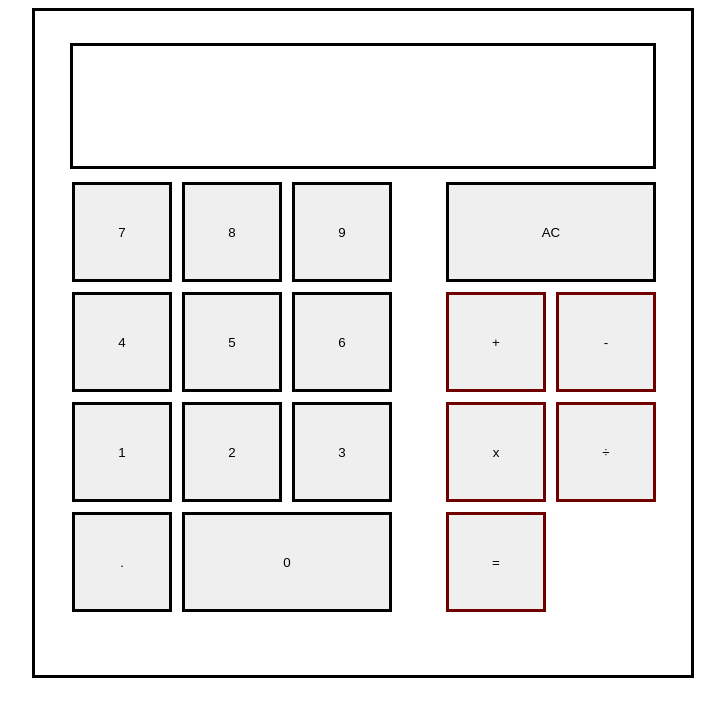
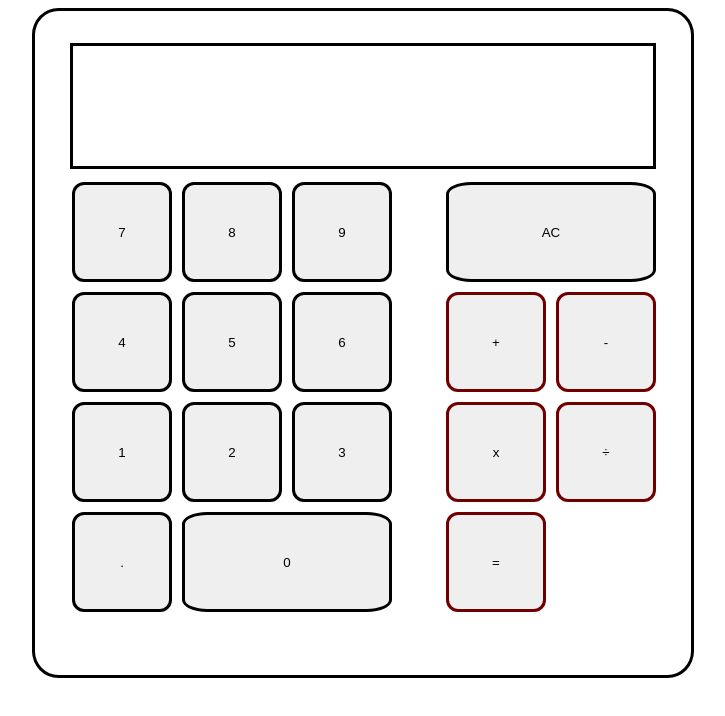
Before and after one commit to Pongsapak598/calculator, a plain HTML site: page index.html in a window 1280 px wide. Shown: the whole page, without its empty margins (277-1002 px from the left). Drawn offline with Linux system fonts and the light colour scheme.

Commit message:
add border-radius

```diff
--- a/style.css
+++ b/style.css
@@ -4,6 +4,7 @@ body {
 }
 
 .container {
+    border-radius: 4%;
     height: 600px;
     width: 640px;
     border: rgb(0, 0, 0) solid;
@@ -42,6 +43,7 @@ body {
 }
 
 .num button {
+    border-radius: 12%;
     height: 100px;
     width: 100px;
     border: rgb(0, 0, 0) solid;
@@ -64,6 +66,7 @@ body {
 }
 
 .operators button {
+    border-radius: 12%;
     height: 100px;
     width: 100px;
     border: rgb(112, 0, 0) solid;
```
